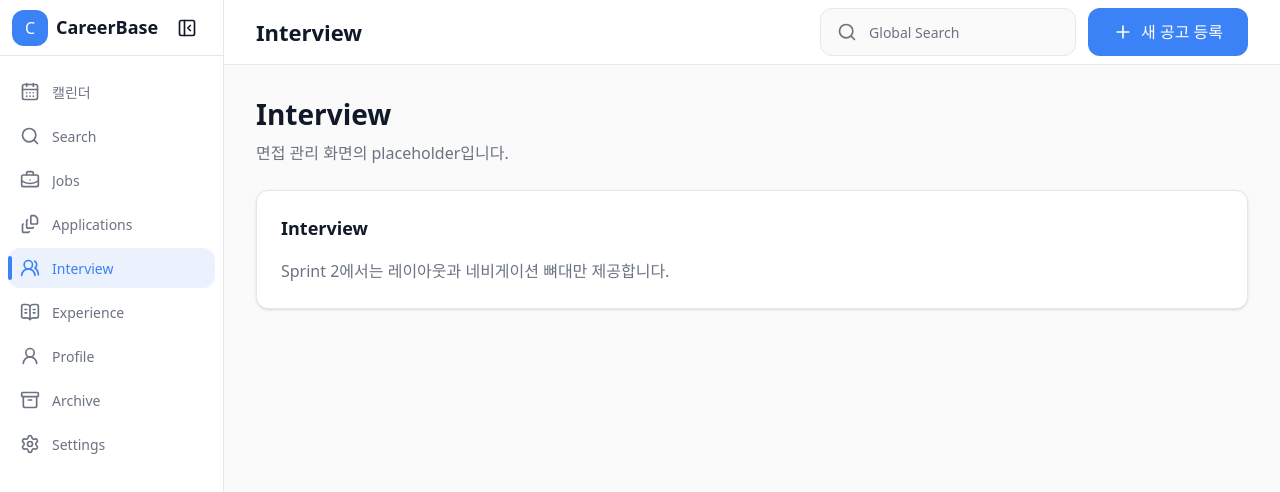
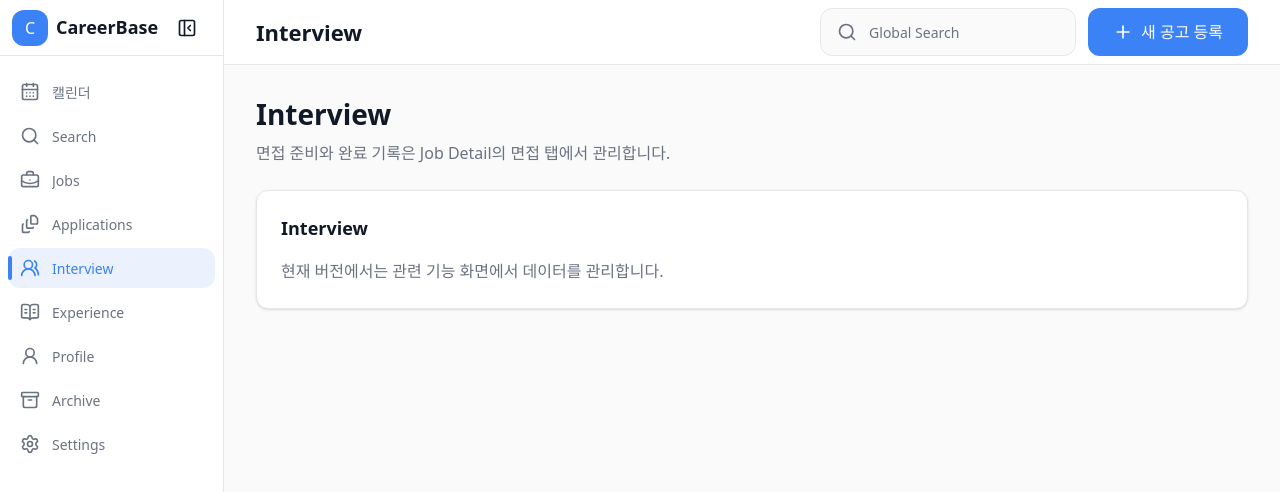
Before and after one commit to yungrace12-netizen/careerbase, a Next.js app: page /interview in a window 1280 px wide. Shown: the top 492 px of the page. Built offline with nearby package versions, Linux system fonts and the light colour scheme; a web font is replaced by a local one.

Commit message:
release: CareerBase v1.0

```diff
--- a/app/applications/page.tsx
+++ b/app/applications/page.tsx
@@ -4,7 +4,7 @@ export default function ApplicationsPage() {
   return (
     <PlaceholderPage
       title="Applications"
-      description="지원 현황 화면의 placeholder입니다."
+      description="지원 현황은 Job Detail의 지원현황 탭에서 관리합니다."
     />
   );
 }
--- a/app/interview/page.tsx
+++ b/app/interview/page.tsx
@@ -4,7 +4,7 @@ export default function InterviewPage() {
   return (
     <PlaceholderPage
       title="Interview"
-      description="면접 관리 화면의 placeholder입니다."
+      description="면접 준비와 완료 기록은 Job Detail의 면접 탭에서 관리합니다."
     />
   );
 }
--- a/app/settings/page.tsx
+++ b/app/settings/page.tsx
@@ -4,7 +4,7 @@ export default function SettingsPage() {
   return (
     <PlaceholderPage
       title="Settings"
-      description="설정 화면의 placeholder입니다."
+      description="설정과 백업 기능은 이후 버전에서 확장 예정입니다."
     />
   );
 }
--- a/components/layout/placeholder-page.tsx
+++ b/components/layout/placeholder-page.tsx
@@ -24,7 +24,7 @@ function PlaceholderPage({ title, description }: PlaceholderPageProps) {
             </CardHeader>
             <CardContent>
               <Typography variant="body" tone="secondary">
-                Sprint 2에서는 레이아웃과 네비게이션 뼈대만 제공합니다.
+                현재 버전에서는 관련 기능 화면에서 데이터를 관리합니다.
               </Typography>
             </CardContent>
           </Card>
```
